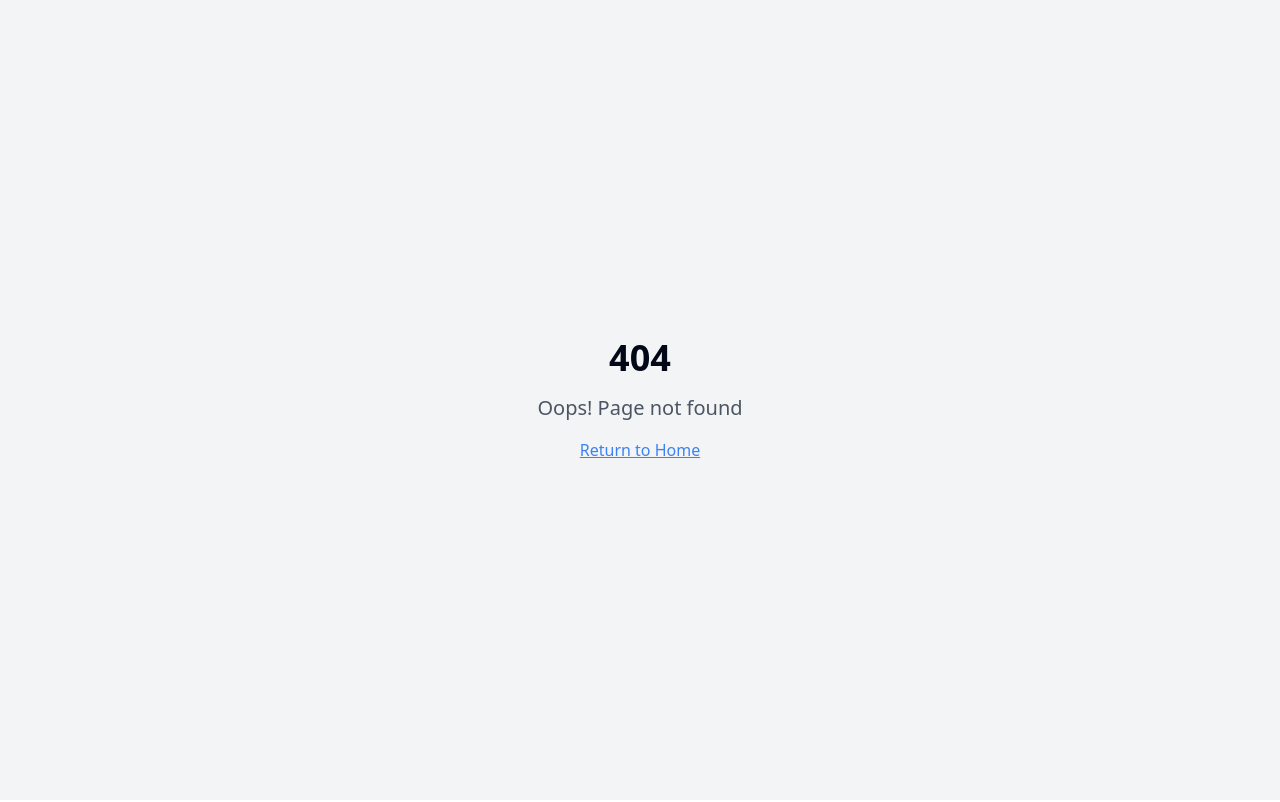
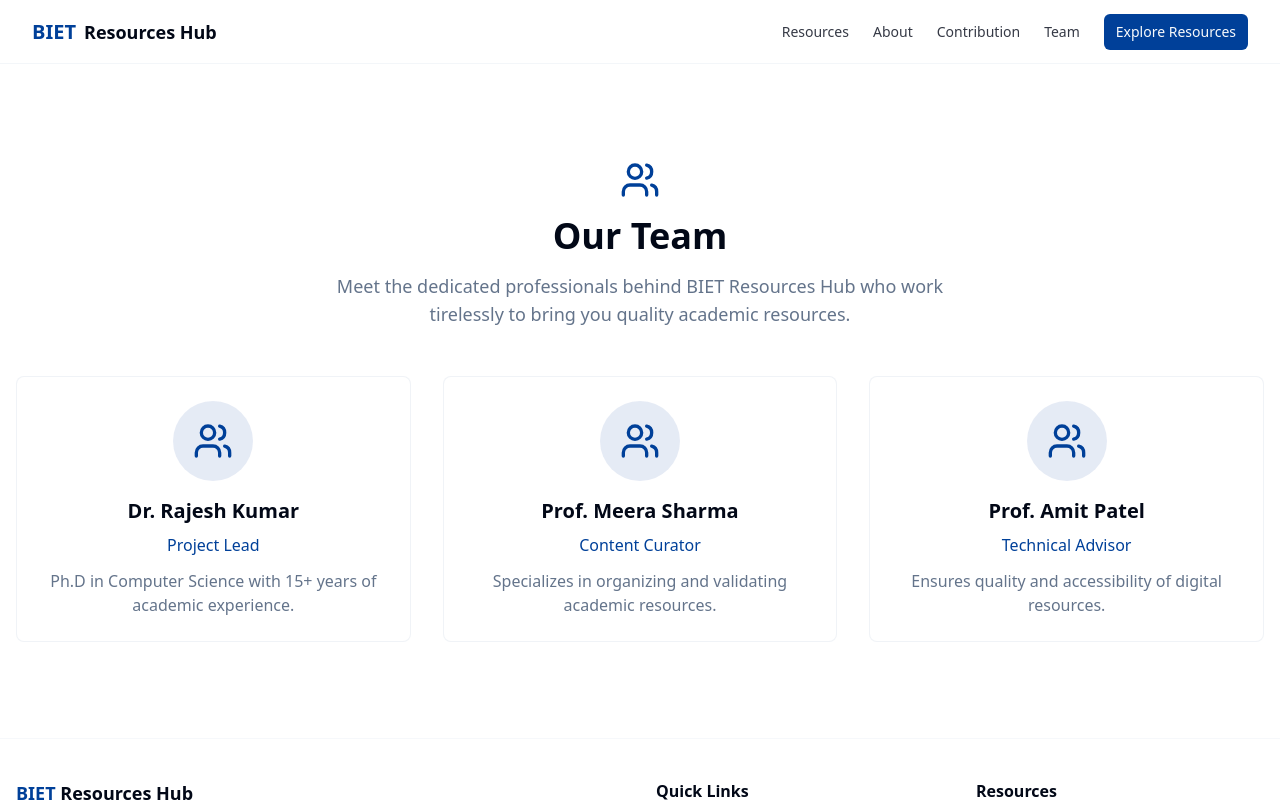
Before and after one commit to BIET-Co/biet-resource-oasis, a React (Vite) app: page /team in a window 1280 px wide. Before the commit this address had no page. Shown: the top 802 px of the page. Built offline with nearby package versions, Linux system fonts and the light colour scheme.

Commit message:
Refactor: Implement team page and update landing page
- Added a team page.
- Removed contact and resources sections from the landing page.

```diff
--- a/src/App.tsx
+++ b/src/App.tsx
@@ -8,7 +8,7 @@ import Index from "./pages/Index";
 import About from "./pages/About";
 import Resources from "./pages/Resources";
 import Contribution from "./pages/Contribution";
-import Contact from "./pages/Contact";
+import Team from "./pages/Team";
 import NotFound from "./pages/NotFound";
 
 const queryClient = new QueryClient();
@@ -24,7 +24,7 @@ const App = () => (
           <Route path="/about" element={<About />} />
           <Route path="/resources" element={<Resources />} />
           <Route path="/contribution" element={<Contribution />} />
-          <Route path="/contact" element={<Contact />} />
+          <Route path="/team" element={<Team />} />
           <Route path="*" element={<NotFound />} />
         </Routes>
       </BrowserRouter>
--- a/src/components/MobileNav.tsx
+++ b/src/components/MobileNav.tsx
@@ -60,13 +60,16 @@ const MobileNav = () => {
           </Link>
 
           <Link
-            to="/contact"
+            to="/team"
             className="text-foreground/80 hover:text-foreground transition-colors text-lg flex items-center gap-2 border-b border-border/10 pb-3"
           >
             <svg xmlns="http://www.w3.org/2000/svg" width="20" height="20" viewBox="0 0 24 24" fill="none" stroke="currentColor" strokeWidth="2" strokeLinecap="round" strokeLinejoin="round" className="text-primary">
-              <path d="M22 16.92v3a2 2 0 0 1-2.18 2 19.79 19.79 0 0 1-8.63-3.07 19.5 19.5 0 0 1-6-6 19.79 19.79 0 0 1-3.07-8.67A2 2 0 0 1 4.11 2h3a2 2 0 0 1 2 1.72 12.84 12.84 0 0 0 .7 2.81 2 2 0 0 1-.45 2.11L8.09 9.91a16 16 0 0 0 6 6l1.27-1.27a2 2 0 0 1 2.11-.45 12.84 12.84 0 0 0 2.81.7A2 2 0 0 1 22 16.92z"></path>
+              <path d="M16 21v-2a4 4 0 0 0-4-4H6a4 4 0 0 0-4 4v2"></path>
+              <circle cx="9" cy="7" r="4"></circle>
+              <path d="M22 21v-2a4 4 0 0 0-3-3.87"></path>
+              <path d="M16 3.13a4 4 0 0 1 0 7.75"></path>
             </svg>
-            Contact
+            Team
           </Link>
 
           <div className="mt-6">
--- a/src/components/Navbar.tsx
+++ b/src/components/Navbar.tsx
@@ -24,8 +24,8 @@ const Navbar = () => {
           <Link to="/contribution" className="text-sm font-medium text-foreground/80 transition-colors hover:text-foreground">
             Contribution
           </Link>
-          <Link to="/contact" className="text-sm font-medium text-foreground/80 transition-colors hover:text-foreground">
-            Contact
+          <Link to="/team" className="text-sm font-medium text-foreground/80 transition-colors hover:text-foreground">
+            Team
           </Link>
           <Button asChild size="sm" variant="default">
             <Link to="/resources">Explore Resources</Link>
--- a/src/pages/Index.tsx
+++ b/src/pages/Index.tsx
@@ -3,7 +3,6 @@ import React from "react";
 import Navbar from "@/components/Navbar";
 import HeroSection from "@/components/HeroSection";
 import AboutSection from "@/components/AboutSection";
-import ResourcesSection from "@/components/ResourcesSection";
 import TestimonialsSection from "@/components/TestimonialsSection";
 import CtaSection from "@/components/CtaSection";
 import Footer from "@/components/Footer";
@@ -16,7 +15,6 @@ const Index = () => {
       <main className="flex-grow">
         <HeroSection />
         <AboutSection />
-        <ResourcesSection />
         <TestimonialsSection />
         <CtaSection />
       </main>
--- /dev/null
+++ b/src/pages/Team.tsx
@@ -0,0 +1,65 @@
+
+import React from "react";
+import Navbar from "@/components/Navbar";
+import Footer from "@/components/Footer";
+import { Users } from "lucide-react";
+
+const Team = () => {
+  const teamMembers = [
+    {
+      name: "Dr. Rajesh Kumar",
+      role: "Project Lead",
+      description: "Ph.D in Computer Science with 15+ years of academic experience.",
+    },
+    {
+      name: "Prof. Meera Sharma",
+      role: "Content Curator",
+      description: "Specializes in organizing and validating academic resources.",
+    },
+    {
+      name: "Prof. Amit Patel",
+      role: "Technical Advisor",
+      description: "Ensures quality and accessibility of digital resources.",
+    },
+  ];
+
+  return (
+    <div className="min-h-screen bg-background flex flex-col">
+      <Navbar />
+      <main className="flex-grow">
+        <section className="py-16 md:py-24">
+          <div className="container mx-auto px-4">
+            <div className="text-center mb-12">
+              <div className="flex items-center justify-center mb-4">
+                <Users className="h-10 w-10 text-primary" />
+              </div>
+              <h1 className="text-3xl md:text-4xl font-bold mb-4">Our Team</h1>
+              <p className="text-lg text-muted-foreground max-w-2xl mx-auto">
+                Meet the dedicated professionals behind BIET Resources Hub who work tirelessly to bring you quality academic resources.
+              </p>
+            </div>
+
+            <div className="grid grid-cols-1 md:grid-cols-2 lg:grid-cols-3 gap-8 mt-12">
+              {teamMembers.map((member, index) => (
+                <div
+                  key={index}
+                  className="bg-card border border-border/50 rounded-lg p-6 hover:shadow-lg transition-shadow"
+                >
+                  <div className="w-20 h-20 mx-auto mb-4 bg-primary/10 rounded-full flex items-center justify-center">
+                    <Users className="h-10 w-10 text-primary" />
+                  </div>
+                  <h3 className="text-xl font-semibold text-center mb-2">{member.name}</h3>
+                  <p className="text-primary text-center mb-3">{member.role}</p>
+                  <p className="text-muted-foreground text-center">{member.description}</p>
+                </div>
+              ))}
+            </div>
+          </div>
+        </section>
+      </main>
+      <Footer />
+    </div>
+  );
+};
+
+export default Team;
```
